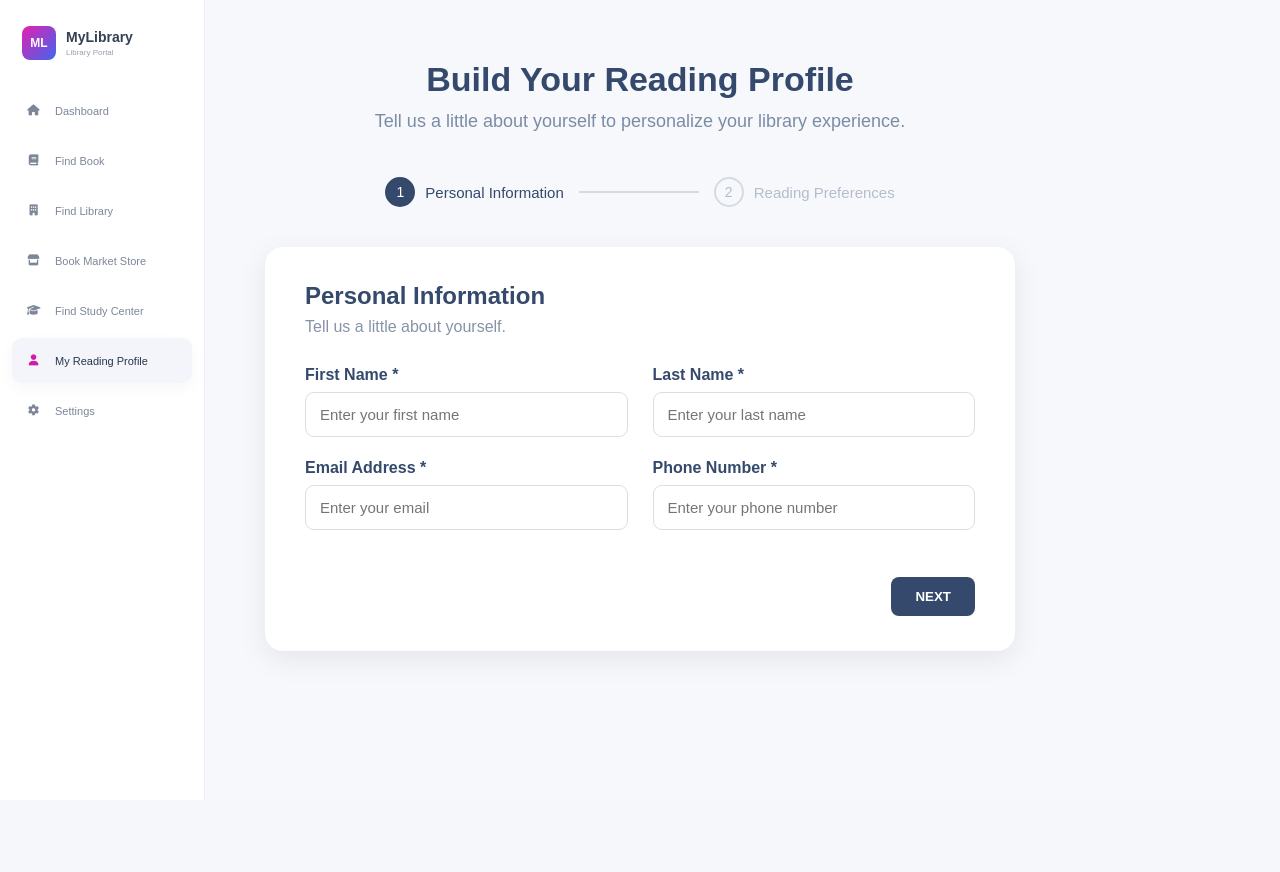
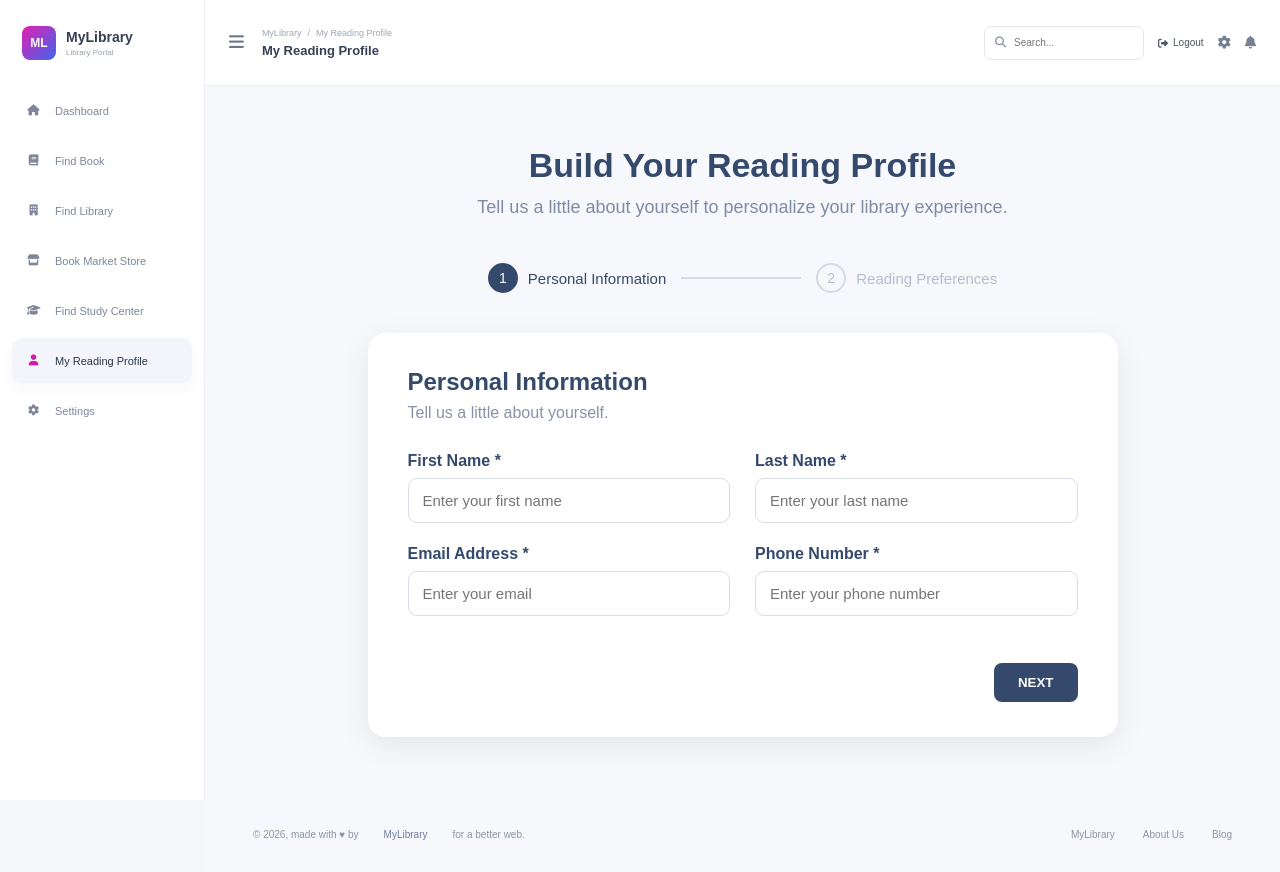
Before and after one commit to muzhdanoori/mylibrary-react, a React (Vite) app: page /reading-profile in a window 1280 px wide. Before the commit the page ends 800 px from the top, so only its background shows below. Built offline with nearby package versions, Linux system fonts and the light colour scheme.

Commit message:
Add Navbar and Footer to Reading Profile

```diff
--- a/src/pages/ReadingProfile.jsx
+++ b/src/pages/ReadingProfile.jsx
@@ -1,8 +1,12 @@
 import { useState } from "react";
 import Sidebar from "../components/Sidebar";
+import Navbar from "../components/Navbar";
+import Footer from "../components/Footer";
 import "../styles/ReadingProfile.css";
 
 function ReadingProfile() {
+
+    const [sidebarOpen, setSidebarOpen] = useState(false);
 
     const [step, setStep] = useState(1);
 
@@ -29,10 +33,10 @@ function ReadingProfile() {
         event.preventDefault();
 
         if (
-            formData.firstName === "" ||
-            formData.lastName === "" ||
-            formData.email === "" ||
-            formData.phone === ""
+            formData.firstName.trim() === "" ||
+            formData.lastName.trim() === "" ||
+            formData.email.trim() === "" ||
+            formData.phone.trim() === ""
         ) {
             alert("Please complete all required fields.");
             return;
@@ -53,18 +57,22 @@ function ReadingProfile() {
     };
 
     return (
-        <div className="profile-layout">
+        <div className="dashboard-layout profile-layout">
 
-            {/* Sidebar */}
             <Sidebar
                 activePage="reading-profile"
-                isOpen={true}
+                isOpen={sidebarOpen}
             />
 
-            {/* Main Content */}
-            <div className="profile-page">
+            <main className="main-content">
 
-                {/* Page Header */}
+                <Navbar
+                    title="My Reading Profile"
+                    onMenuClick={() => setSidebarOpen(!sidebarOpen)}
+                />
+
+                <section className="profile-page">
+
                     <div className="profile-header">
                         <h1>Build Your Reading Profile</h1>
 
@@ -74,8 +82,6 @@ function ReadingProfile() {
                         </p>
                     </div>
 
-
-                {/* Steps */}
                     <div className="steps">
 
                         <div className={`step ${step >= 1 ? "active" : ""}`}>
@@ -92,13 +98,9 @@ function ReadingProfile() {
 
                     </div>
 
-
-                {/* Form */}
                     <div className="profile-card">
 
-                    {/* Step 1 */}
                         {step === 1 && (
-
                             <form onSubmit={nextStep}>
 
                                 <h2>Personal Information</h2>
@@ -107,11 +109,9 @@ function ReadingProfile() {
                                     Tell us a little about yourself.
                                 </p>
 
-
                                 <div className="form-row">
 
                                     <div className="form-group">
-
                                         <label>First Name *</label>
 
                                         <input
@@ -120,13 +120,11 @@ function ReadingProfile() {
                                             placeholder="Enter your first name"
                                             value={formData.firstName}
                                             onChange={handleChange}
+                                            required
                                         />
-
                                     </div>
 
-
                                     <div className="form-group">
-
                                         <label>Last Name *</label>
 
                                         <input
@@ -135,17 +133,15 @@ function ReadingProfile() {
                                             placeholder="Enter your last name"
                                             value={formData.lastName}
                                             onChange={handleChange}
+                                            required
                                         />
-
                                     </div>
 
                                 </div>
 
-
                                 <div className="form-row">
 
                                     <div className="form-group">
-
                                         <label>Email Address *</label>
 
                                         <input
@@ -154,13 +150,11 @@ function ReadingProfile() {
                                             placeholder="Enter your email"
                                             value={formData.email}
                                             onChange={handleChange}
+                                            required
                                         />
-
                                     </div>
 
-
                                     <div className="form-group">
-
                                         <label>Phone Number *</label>
 
                                         <input
@@ -169,12 +163,11 @@ function ReadingProfile() {
                                             placeholder="Enter your phone number"
                                             value={formData.phone}
                                             onChange={handleChange}
+                                            required
                                         />
-
                                     </div>
 
                                 </div>
-
 
                                 <div className="button-container">
 
@@ -188,13 +181,9 @@ function ReadingProfile() {
                                 </div>
 
                             </form>
-
                         )}
 
-
-                    {/* Step 2 */}
                         {step === 2 && (
-
                             <form onSubmit={saveProfile}>
 
                                 <h2>Reading Preferences</h2>
@@ -203,8 +192,6 @@ function ReadingProfile() {
                                     Tell us what you like to read.
                                 </p>
 
-
-                            {/* Favorite Genre */}
                                 <div className="form-group">
 
                                     <label>Favorite Genre *</label>
@@ -213,42 +200,22 @@ function ReadingProfile() {
                                         name="genre"
                                         value={formData.genre}
                                         onChange={handleChange}
+                                        required
                                     >
-
                                         <option value="">
                                             Select your favorite genre
                                         </option>
 
-                                    <option value="Fiction">
-                                        Fiction
-                                    </option>
-
-                                    <option value="Science">
-                                        Science
-                                    </option>
-
-                                    <option value="Technology">
-                                        Technology
-                                    </option>
-
-                                    <option value="History">
-                                        History
-                                    </option>
-
-                                    <option value="Mathematics">
-                                        Mathematics
-                                    </option>
-
-                                    <option value="Literature">
-                                        Literature
-                                    </option>
-
+                                        <option value="Fiction">Fiction</option>
+                                        <option value="Science">Science</option>
+                                        <option value="Technology">Technology</option>
+                                        <option value="History">History</option>
+                                        <option value="Mathematics">Mathematics</option>
+                                        <option value="Literature">Literature</option>
                                     </select>
 
                                 </div>
 
-
-                            {/* Preferred Format */}
                                 <div className="form-group">
 
                                     <label>Preferred Format *</label>
@@ -256,61 +223,43 @@ function ReadingProfile() {
                                     <div className="format-options">
 
                                         <label>
-
                                             <input
                                                 type="radio"
                                                 name="format"
                                                 value="Physical Book"
-                                            checked={
-                                                formData.format === "Physical Book"
-                                            }
+                                                checked={formData.format === "Physical Book"}
                                                 onChange={handleChange}
+                                                required
                                             />
-
                                             Physical Book
-
                                         </label>
 
-
                                         <label>
-
                                             <input
                                                 type="radio"
                                                 name="format"
                                                 value="E-Book"
-                                            checked={
-                                                formData.format === "E-Book"
-                                            }
+                                                checked={formData.format === "E-Book"}
                                                 onChange={handleChange}
                                             />
-
                                             E-Book
-
                                         </label>
 
-
                                         <label>
-
                                             <input
                                                 type="radio"
                                                 name="format"
                                                 value="Audiobook"
-                                            checked={
-                                                formData.format === "Audiobook"
-                                            }
+                                                checked={formData.format === "Audiobook"}
                                                 onChange={handleChange}
                                             />
-
                                             Audiobook
-
                                         </label>
 
                                     </div>
 
                                 </div>
 
-
-                            {/* Favorite Author */}
                                 <div className="form-group">
 
                                     <label>Favorite Author</label>
@@ -325,8 +274,6 @@ function ReadingProfile() {
 
                                 </div>
 
-
-                            {/* Buttons */}
                                 <div className="button-container">
 
                                     <button
@@ -336,7 +283,6 @@ function ReadingProfile() {
                                     >
                                         BACK
                                     </button>
-
 
                                     <button
                                         type="submit"
@@ -348,12 +294,15 @@ function ReadingProfile() {
                                 </div>
 
                             </form>
-
                         )}
 
                     </div>
 
-            </div>
+                </section>
+
+                <Footer />
+
+            </main>
 
         </div>
     );
--- a/src/styles/ReadingProfile.css
+++ b/src/styles/ReadingProfile.css
@@ -1,5 +1,6 @@
 .profile-page {
-    min-height: 100vh;
+    flex: 1;
+    min-width: 0;
     background: #f6f8fc;
     padding: 60px 40px;
 }
```
Lines whose indentation alone changed are shown as unchanged.
